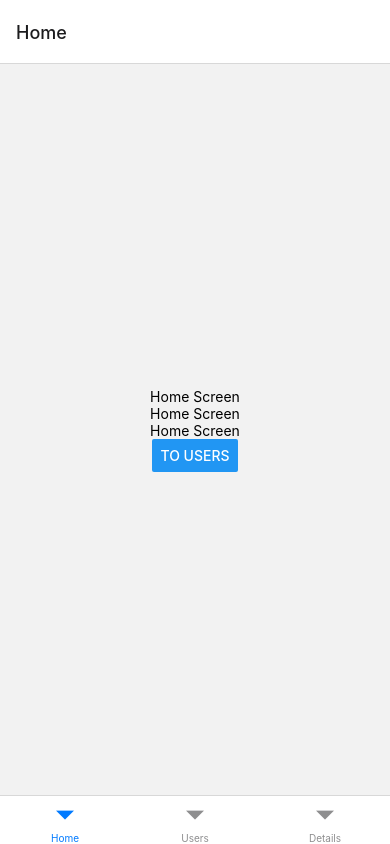
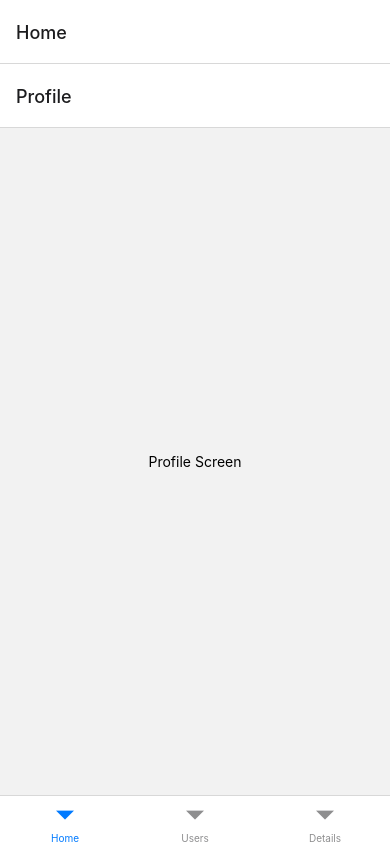
Before and after one commit to Barash777/RN-lesson-3, a React Native app: screen /Home in a window 390 px wide. Built offline with nearby package versions, Linux system fonts and the light colour scheme.

Commit message:
feat: add Stack.Navigator to HomeScreen

```diff
--- a/src/screens/Home/HomeScreen.tsx
+++ b/src/screens/Home/HomeScreen.tsx
@@ -1,18 +1,23 @@
-import {Button, Text, View} from "react-native";
+import {View} from "react-native";
 import React from "react";
-import {useAppNavigation} from "../types";
+import {NStackParamList, useAppNavigation} from "../types";
+import {createNativeStackNavigator} from "@react-navigation/native-stack";
+import {JobsScreen} from "../Jobs/JobsScreen";
+import {ProfileScreen} from "../Profile/ProfileScreen";
+import {SettingsScreen} from "../Settings/SettingsScreen";
+
+const Stack = createNativeStackNavigator<NStackParamList>();
 
 export function HomeScreen() {
     const navigation = useAppNavigation()
 
     return (
-        <View style={{flex: 1, alignItems: 'center', justifyContent: 'center'}}>
-            <Text>Home Screen</Text>
-            <Text>Home Screen</Text>
-            <Text>Home Screen</Text>
-            <Button title={'To Users'} onPress={() => {
-                navigation.navigate('Users')
-            }}/>
+        <View style={{flex: 1}}>
+            <Stack.Navigator>
+                <Stack.Screen name={'Profile'} component={ProfileScreen}/>
+                <Stack.Screen name={'Jobs'} component={JobsScreen}/>
+                <Stack.Screen name={'Settings'} component={SettingsScreen}/>
+            </Stack.Navigator>
         </View>
     );
 }
```
